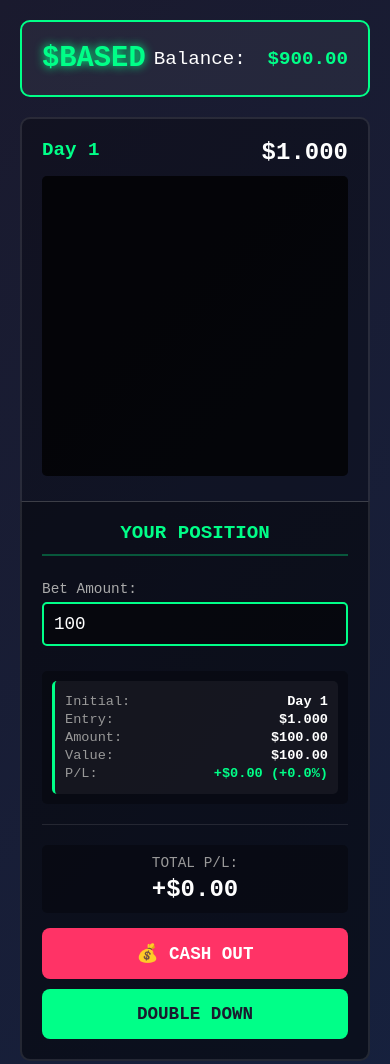
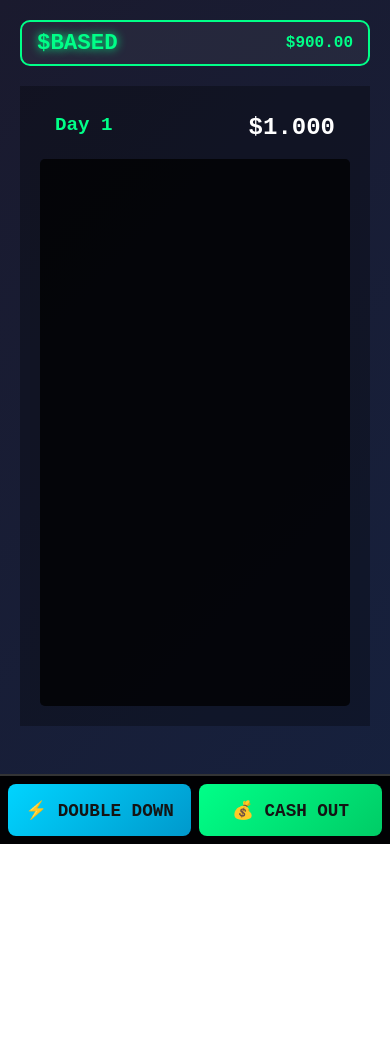
Before and after one commit to hunterAntal/Rug-Pull-Simulator, a website built with Vite: page index.html in a window 390 px wide. Shown: the top 1064 px of the page. After the commit the page ends 844 px from the top, so only its background shows below. Built offline with nearby package versions, Linux system fonts and the light colour scheme.

Commit message:
Added mobile UI

```diff
--- a/index.html
+++ b/index.html
@@ -64,6 +64,16 @@
                 </div>
             </div>
 
+            <!-- Mobile Action Bar (visible only on mobile) -->
+            <div class="mobile-action-bar" id="mobileActionBar">
+                <button id="mobileDoubleDownBtn" class="mobile-btn mobile-btn-double" disabled>
+                    ⚡ DOUBLE DOWN
+                </button>
+                <button id="mobileCashOutBtn" class="mobile-btn mobile-btn-cashout" disabled>
+                    💰 CASH OUT
+                </button>
+            </div>
+
             <div class="results-overlay" id="resultsOverlay">
                 <div class="results-content">
                     <h2 class="results-title" id="resultsTitle">REKT</h2>
--- a/src/main.js
+++ b/src/main.js
@@ -61,6 +61,28 @@ class Game {
       if (amount >= 10 && amount <= this.controller.balanceManager.getBalance()) {
         this.controller.setBetAmount(amount);
         this.ui.elements.betAmount.value = amount;
+      }
+    });
+
+    // Mobile button handlers
+    this.ui.elements.mobileDoubleDownBtn.addEventListener('click', () => {
+      const result = this.controller.doubleDown();
+      if (!result.success) {
+        this.showNotification(result.message);
+      } else {
+        this.ui.setDoubleDownMarker();
+        this.playSound('invest');
+      }
+    });
+
+    this.ui.elements.mobileCashOutBtn.addEventListener('click', () => {
+      const result = this.controller.cashOut();
+      if (!result.success) {
+        this.showNotification(result.message);
+      } else {
+        this.ui.setCashOutMarker();
+        this.playSound('cashout');
+        this.showNotification(`Cashed out! ${result.totalProfit >= 0 ? '+' : ''}$${result.totalProfit.toFixed(2)}`);
       }
     });
 
--- a/src/styles/main.css
+++ b/src/styles/main.css
@@ -534,6 +534,11 @@ body {
     margin-top: 10px;
 }
 
+/* Mobile Action Bar - Hidden on desktop */
+.mobile-action-bar {
+    display: none;
+}
+
 /* Mobile Responsive */
 @media (max-width: 1024px) {
     .position-panel {
@@ -546,42 +551,191 @@ body {
 }
 
 @media (max-width: 768px) {
+    /* Full-screen mobile game mode */
+    html, body {
+        height: 100%;
+        overflow: hidden;
+    }
+
+    #app {
+        height: 100vh;
+        height: 100dvh; /* Dynamic viewport height for mobile browsers */
+        display: flex;
+        flex-direction: column;
+        overflow: hidden;
+    }
+
+    /* Compact header */
+    .game-header {
+        padding: 8px 15px;
+        flex-shrink: 0;
+    }
+
     .coin-name {
+        font-size: 1.4rem;
+    }
+
+    .balance-display {
+        font-size: 1rem;
+    }
+
+    .balance-label {
+        display: none; /* Hide "Balance:" label on mobile */
+    }
+
+    /* Main content fills available space */
+    .game-container {
+        flex: 1;
+        display: flex;
+        flex-direction: column;
+        overflow: hidden;
+        padding: 0;
+    }
+
+    .main-content {
+        flex: 1;
+        flex-direction: column;
+        overflow: hidden;
+    }
+
+    /* Chart takes most of the screen */
+    .chart-section {
+        flex: 1;
+        border-radius: 0;
+        border: none;
+        min-width: 100%;
+        display: flex;
+        flex-direction: column;
+    }
+
+    .chart-header {
+        padding: 8px 15px;
+        flex-shrink: 0;
+    }
+
+    #priceChart {
+        flex: 1;
+        max-height: none;
+        width: 100%;
+        height: 100%;
+    }
+
+    /* Hide position panel on mobile during gameplay */
+    .position-panel {
+        display: none;
+    }
+
+    /* Hide news ticker on mobile */
+    .news-ticker-container {
+        display: none;
+    }
+
+    /* Mobile Action Bar - Fixed at bottom */
+    .mobile-action-bar {
+        display: flex;
+        position: fixed;
+        bottom: 0;
+        left: 0;
+        right: 0;
+        height: 70px;
+        background: rgba(0, 0, 0, 0.95);
+        border-top: 2px solid rgba(255, 255, 255, 0.2);
+        padding: 8px;
+        gap: 8px;
+        z-index: 100;
+    }
+
+    .mobile-btn {
+        flex: 1;
+        font-size: 1.1rem;
+        font-weight: bold;
+        border: none;
+        border-radius: 8px;
+        cursor: pointer;
+        font-family: 'Courier New', monospace;
+        transition: all 0.2s;
+        text-transform: uppercase;
+    }
+
+    .mobile-btn-double {
+        background: linear-gradient(135deg, #00d4ff 0%, #0099cc 100%);
+        color: #000;
+    }
+
+    .mobile-btn-double:disabled {
+        background: #333;
+        color: #666;
+        cursor: not-allowed;
+    }
+
+    .mobile-btn-double:not(:disabled):active {
+        transform: scale(0.95);
+        background: linear-gradient(135deg, #00ffff 0%, #00bbee 100%);
+    }
+
+    .mobile-btn-cashout {
+        background: linear-gradient(135deg, #00ff88 0%, #00cc66 100%);
+        color: #000;
+    }
+
+    .mobile-btn-cashout:disabled {
+        background: #333;
+        color: #666;
+        cursor: not-allowed;
+    }
+
+    .mobile-btn-cashout:not(:disabled):active {
+        transform: scale(0.95);
+        background: linear-gradient(135deg, #00ffaa 0%, #00ee88 100%);
+    }
+
+    /* Add padding to bottom of main content to account for fixed action bar */
+    .main-content {
+        padding-bottom: 78px;
+    }
+
+    /* Mobile-optimized results overlay */
+    .results-overlay {
+        padding-bottom: 78px;
+    }
+
+    .results-content {
+        padding: 20px 15px;
+        max-height: calc(100vh - 100px);
+        overflow-y: auto;
+    }
+
+    .results-title {
         font-size: 1.8rem;
     }
 
-    .balance-display {
+    .results-profit {
+        font-size: 2.5rem;
+    }
+
+    .results-multiplier {
         font-size: 1.2rem;
     }
 
-    .main-content {
-        flex-direction: column;
+    .stats-section {
+        padding: 15px;
+        margin: 15px 0;
     }
 
-    .chart-section {
-        border-radius: 10px 10px 0 0;
-        border-right: 2px solid rgba(255, 255, 255, 0.1);
-        border-bottom: none;
-        min-width: 100%;
+    .bet-adjustment-section {
+        padding: 12px;
+        margin: 15px 0;
     }
 
-    .position-panel {
-        width: 100%;
-        max-width: 100%;
-        border-radius: 0 0 10px 10px;
-        border-left: 2px solid rgba(255, 255, 255, 0.1);
-        border-top: 1px solid rgba(255, 255, 255, 0.2);
+    .bet-btn {
+        width: 50px;
+        height: 50px;
+        font-size: 1.8rem;
     }
 
-    #priceChart {
-        max-height: 300px;
-    }
-
-    .positions-container {
-        max-height: 150px;
-    }
-
-    .current-profit {
-        font-size: 1.5rem;
+    .bet-input-results {
+        width: 100px;
+        padding: 10px;
+        font-size: 1.2rem;
     }
 }
--- a/src/ui/UIRenderer.js
+++ b/src/ui/UIRenderer.js
@@ -39,7 +39,10 @@ export class UIRenderer {
       betInputResults: document.getElementById('betInputResults'),
       decreaseBet: document.getElementById('decreaseBet'),
       increaseBet: document.getElementById('increaseBet'),
-      countdownMessage: document.getElementById('countdownMessage')
+      countdownMessage: document.getElementById('countdownMessage'),
+      // Mobile buttons
+      mobileDoubleDownBtn: document.getElementById('mobileDoubleDownBtn'),
+      mobileCashOutBtn: document.getElementById('mobileCashOutBtn')
     };
   }
 
@@ -97,8 +100,13 @@ export class UIRenderer {
     const canCashOut = state === 'active' &&
                       this.game.investmentManager.hasActiveInvestments();
 
+    // Desktop buttons
     this.elements.investBtn.disabled = !canDoubleDown;
     this.elements.cashOutBtn.disabled = !canCashOut;
+
+    // Mobile buttons
+    this.elements.mobileDoubleDownBtn.disabled = !canDoubleDown;
+    this.elements.mobileCashOutBtn.disabled = !canCashOut;
 
     // Update button text to "DOUBLE DOWN"
     this.elements.investBtn.textContent = 'DOUBLE DOWN';
```
